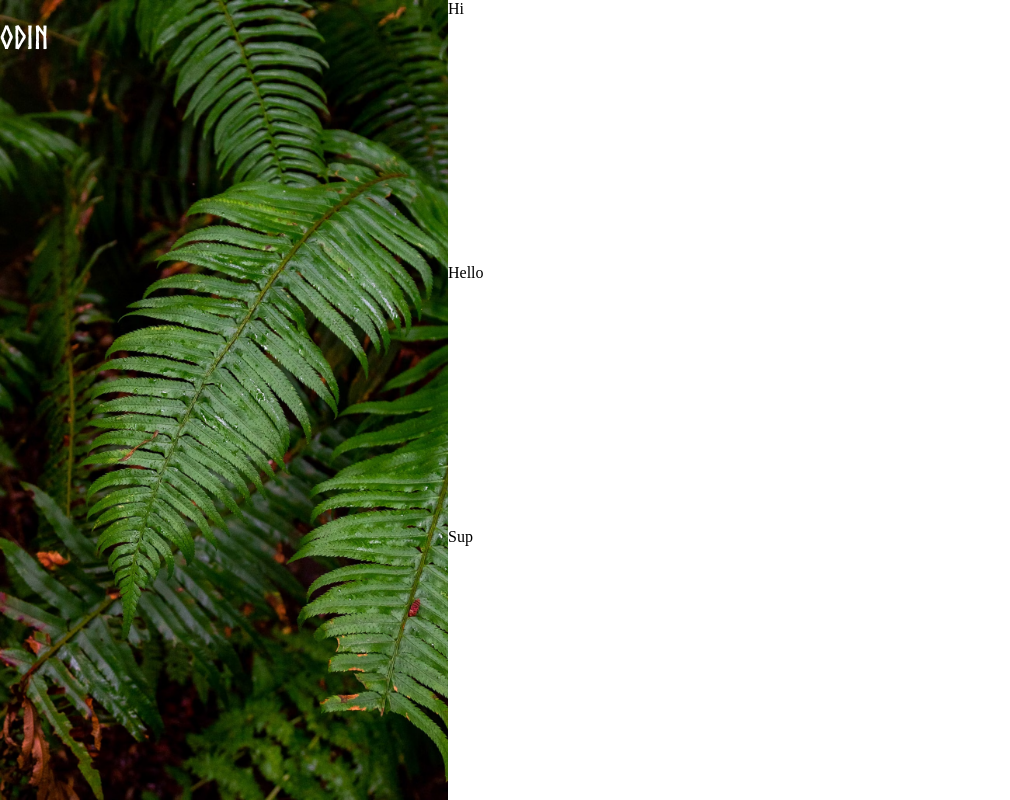
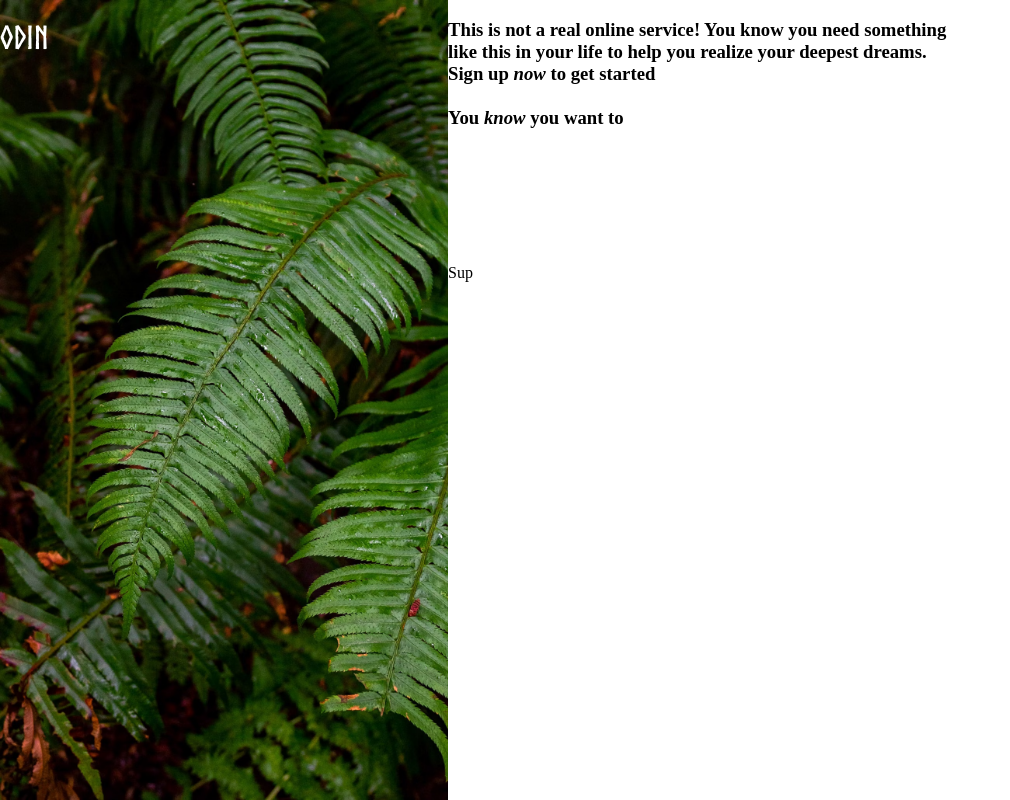
Before and after one commit to Samar-exe/odin-sign-up, a plain HTML site: page index.html in a window 1280 px wide. Shown: the whole page, without its empty margins (0-1010 px from the left). Drawn offline with Linux system fonts and the light colour scheme.

Commit message:
Add the first part of roght section

```diff
--- a/index.html
+++ b/index.html
@@ -16,8 +16,13 @@
 			<h1>ODIN</h1>
 		</div>
 		<div class="right">
-			<div class="one">Hi</div>
-			<div class="two">Hello</div>
+			<div class="one">
+				<h3>This is not a real online service! You know you need something <br> like this in
+					your life to help you realize your deepest dreams. <br> Sign up <em>now</em> to
+					get
+					started<br><br>
+					You <em>know</em> you want to</h3>
+			</div>
 			<div class="three">Sup</div>
 		</div>
 	</div>
```
